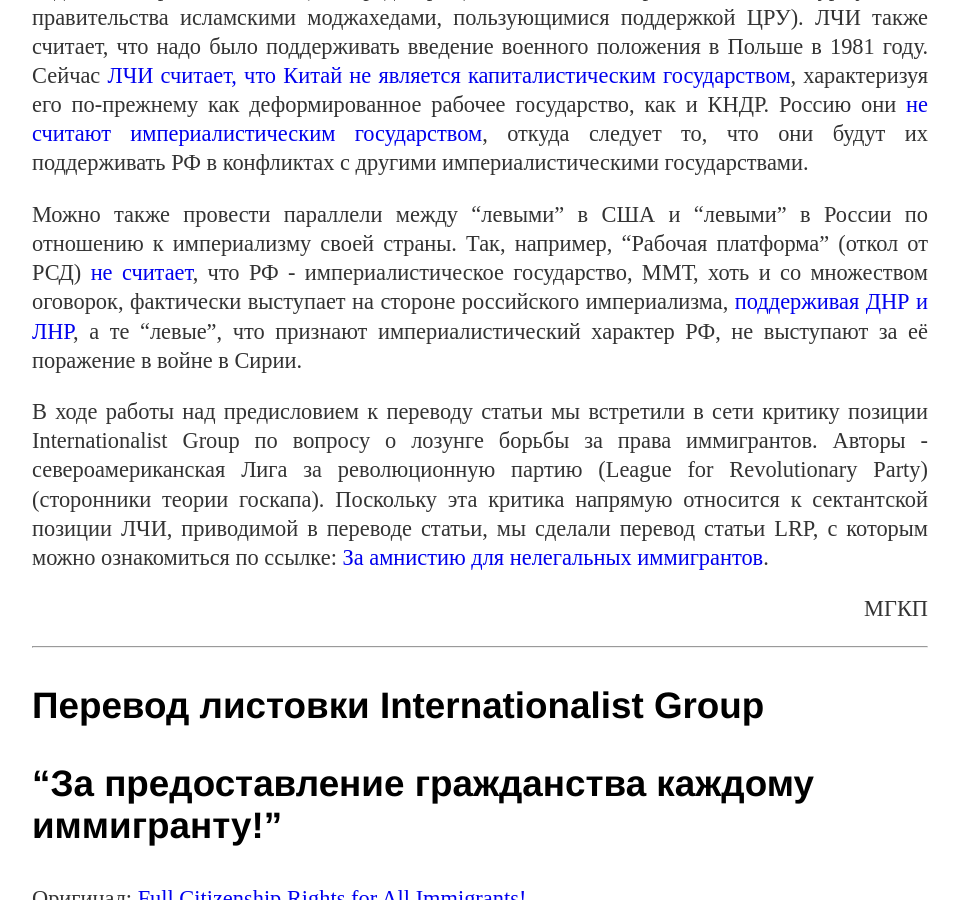
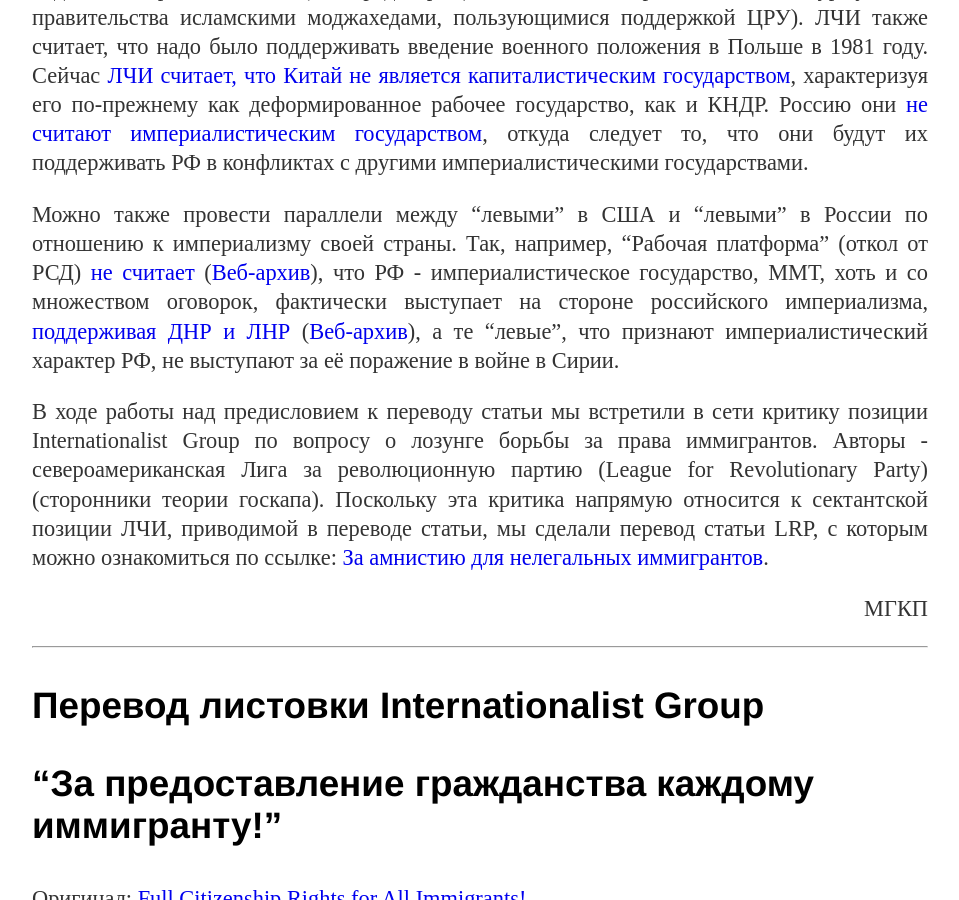
Before and after one commit to mgkp/mgkp.github.io, a Jekyll site: the page built from blog/_posts/2017-05-28-ig.md, in a window 1280 px wide and 900 px high, scrolled down 1777 px. Shown: the whole window, without its empty margins (160-1119 px from the left). Built offline with Jekyll 4.4.1, drawn with Linux system fonts in a browser that asks for light colours.

Commit message:
web-archive links added

```diff
--- a/blog/_posts/2017-05-28-ig.md
+++ b/blog/_posts/2017-05-28-ig.md
@@ -19,7 +19,7 @@ Internationalist Group (Интернационалистская группа),
 
 Лига за Четвёртый интернационал считает, что вторжение советской армии в Афганистан надо было приветствовать (как предотвращение попытки свержения слабого буржуазного правительства исламскими моджахедами, пользующимися поддержкой ЦРУ). ЛЧИ также считает, что надо было поддерживать введение военного положения в Польше в 1981 году. Сейчас [ЛЧИ считает, что Китай не является капиталистическим государством](http://www.internationalist.org/iclcaught0301.html), характеризуя его по-прежнему как деформированное рабочее государство, как и КНДР. Россию они [не считают империалистическим государством](http://www.internationalist.org/bugbearrussianimperialism1405.html), откуда следует то, что они будут их поддерживать РФ в конфликтах с другими империалистическими государствами.
 
-Можно также провести параллели между “левыми” в США и “левыми” в России по отношению к империализму своей страны. Так, например, “Рабочая платформа” (откол от РСД) [не считает](https://vk.com/wall175048_8124), что РФ - империалистическое государство, ММТ, хоть и со множеством оговорок, фактически выступает на стороне российского империализма, [поддерживая ДНР и ЛНР](http://1917.com/XML/O8bGyDOOwbu+YveKxp7LBsh7pt8), а те “левые”, что признают империалистический характер РФ, не выступают за её поражение в войне в Сирии.
+Можно также провести параллели между “левыми” в США и “левыми” в России по отношению к империализму своей страны. Так, например, “Рабочая платформа” (откол от РСД) [не считает](https://vk.com/wall175048_8124) ([Веб-архив](https://web.archive.org/web/20170528195018/https://vk.com/wall175048_8124)), что РФ - империалистическое государство, ММТ, хоть и со множеством оговорок, фактически выступает на стороне российского империализма, [поддерживая ДНР и ЛНР](http://1917.com/XML/O8bGyDOOwbu+YveKxp7LBsh7pt8) ([Веб-архив](https://web.archive.org/web/20170528200048/http://1917.com/XML/O8bGyDOOwbu+YveKxp7LBsh7pt8)), а те “левые”, что признают империалистический характер РФ, не выступают за её поражение в войне в Сирии.
 
 В ходе работы над предисловием к переводу статьи мы встретили в сети критику позиции Internationalist Group по вопросу о лозунге борьбы за права иммигрантов. Авторы - североамериканская Лига за революционную партию (League for Revolutionary Party) (сторонники теории госкапа). Поскольку эта критика напрямую относится к сектантской позиции ЛЧИ, приводимой в переводе статьи, мы сделали перевод статьи LRP, с которым можно ознакомиться по ссылке: [За амнистию для нелегальных иммигрантов](/blog/2017/05/27/lrp).
 
```
